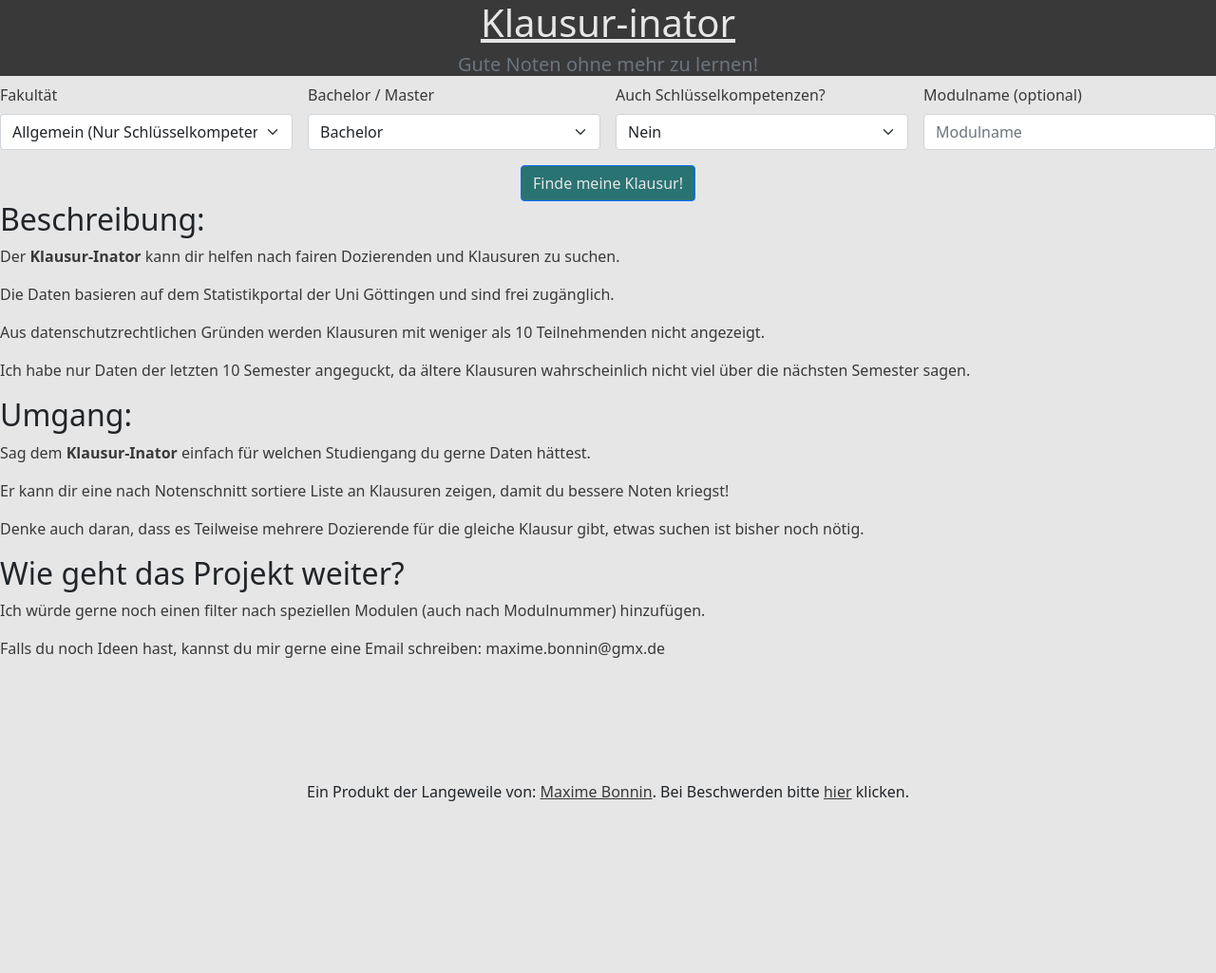
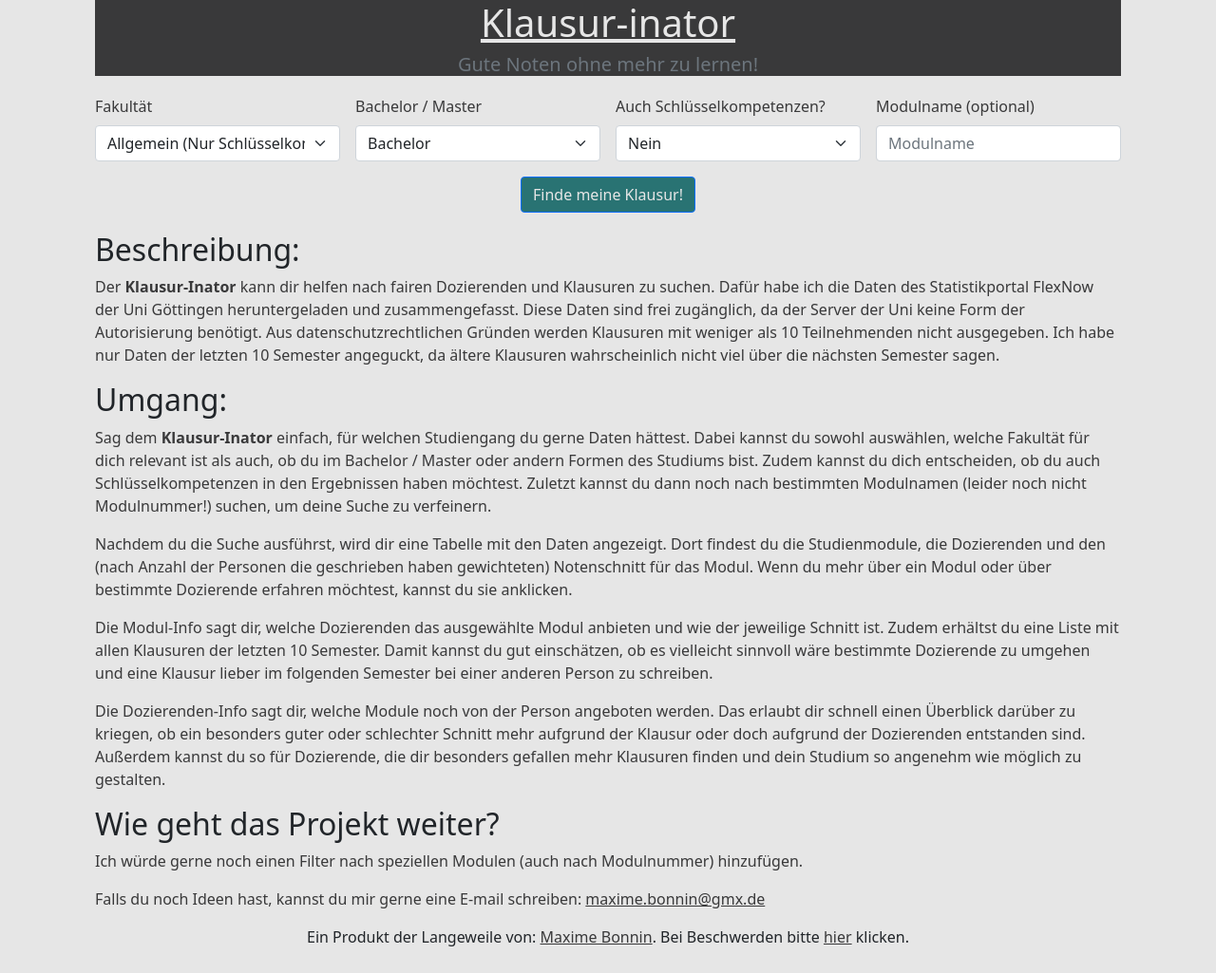
Before and after one commit to MaximeBonnin/klausur-inator, a Flask app: page / in a window 1280 px wide. Shown: the whole page at 95% size. Before the commit the page ends 844 px from the top, so only its background shows below. Run offline with Flask 2, Linux system fonts and the light colour scheme; parts of the project's set-up code (start-up, migrations or seed data) failed here and were passed over.

Commit message:
change description

```diff
--- a/static/style.css
+++ b/static/style.css
@@ -5,6 +5,18 @@
 html, body {
     height: 100%;
     background-color: #E6E6E6;
+}
+body {
+  margin-top: 0px;
+  margin-bottom: 20px;
+  margin-right: 100px;
+  margin-left: 100px;
+}
+h5 {
+    margin-bottom: 20px;
+}
+.content {
+    margin-top: 20px;
 }
 .wrapper {
     min-height: 100%;
@@ -34,6 +46,8 @@ h1 a:hover, h1 a:active, h1 a:link, h1 a:visited {
     color: #E6E6E6;
 }
 
+
+
 p, label, option, select {
     color: #39393a;
 }
--- a/templates/base.html
+++ b/templates/base.html
@@ -7,11 +7,11 @@
     <link rel="stylesheet" href="{{ url_for('static', filename='style.css') }}">
   </head>
 <body>
-  <div class="header">
+    <div class="wrapper">
+        <div class="header">
     <h1 align="center"><a href="{{ url_for('index') }}">Klausur-inator</a></h1>
     <h5 class="text-muted" align="center">Gute Noten ohne mehr zu lernen!</h5>
   </div>
-    <div class="wrapper">
 
           <!--Form to select Department, Study Type, and if Schüsselkompetenzen should be included-->
         <form action="#" class="row g-3" method="post">
@@ -64,7 +64,7 @@
         <button class="btn btn-primary" type="submit" value="submit">Finde meine Klausur!</button>
       </div>
     </form>
-        <div>{% block content %}{% endblock %}</div>
+    <div class="content">{% block content %}{% endblock %}</div>
       <script src="https://cdn.jsdelivr.net/npm/bootstrap@5.0.2/dist/js/bootstrap.bundle.min.js" integrity="sha384-MrcW6ZMFYlzcLA8Nl+NtUVF0sA7MsXsP1UyJoMp4YLEuNSfAP+JcXn/tWtIaxVXM" crossorigin="anonymous"></script>
     <div class="push"></div>
     </div>
--- a/templates/index.html
+++ b/templates/index.html
@@ -10,17 +10,31 @@ Klausur-inator
 {% block content %}
 <div>
     <h2>Beschreibung:</h2>
-    <p>Der <b>Klausur-Inator</b> kann dir helfen nach fairen Dozierenden und Klausuren zu suchen.</p>
-    <p>Die Daten basieren auf dem Statistikportal der Uni Göttingen und sind frei zugänglich.</p>
-    <p>Aus datenschutzrechtlichen Gründen werden Klausuren mit weniger als 10 Teilnehmenden nicht angezeigt.</p>
-    <p>Ich habe nur Daten der letzten 10 Semester angeguckt, da ältere Klausuren wahrscheinlich nicht viel über die nächsten Semester sagen.</p>
+    <p>Der <b>Klausur-Inator</b> kann dir helfen nach fairen Dozierenden und Klausuren zu suchen. Dafür habe ich die
+    Daten des Statistikportal FlexNow der Uni Göttingen heruntergeladen und zusammengefasst. Diese Daten sind frei zugänglich, da der
+    Server der Uni keine Form der Autorisierung benötigt. Aus datenschutzrechtlichen Gründen werden Klausuren mit weniger
+    als 10 Teilnehmenden nicht ausgegeben. Ich habe nur Daten der letzten 10 Semester angeguckt, da ältere Klausuren
+    wahrscheinlich nicht viel über die nächsten Semester sagen.</p>
+
     <h2>Umgang:</h2>
-    <p>Sag dem <b>Klausur-Inator</b> einfach für welchen Studiengang du gerne Daten hättest.</p>
-    <p>Er kann dir eine nach Notenschnitt sortiere Liste an Klausuren zeigen, damit du bessere Noten kriegst!</p>
-    <p>Denke auch daran, dass es Teilweise mehrere Dozierende für die gleiche Klausur gibt, etwas suchen ist bisher noch nötig.</p>
+    <p>Sag dem <b>Klausur-Inator</b> einfach, für welchen Studiengang du gerne Daten hättest. Dabei kannst du sowohl auswählen,
+    welche Fakultät für dich relevant ist als auch, ob du im Bachelor / Master oder andern Formen des Studiums bist.
+    Zudem kannst du dich entscheiden, ob du auch Schlüsselkompetenzen in den Ergebnissen haben möchtest. Zuletzt kannst du dann
+    noch nach bestimmten Modulnamen (leider noch nicht Modulnummer!) suchen, um deine Suche zu verfeinern.</p>
+    <p>Nachdem du die Suche ausführst, wird dir eine Tabelle mit den Daten angezeigt. Dort findest du die Studienmodule, die
+    Dozierenden und den (nach Anzahl der Personen die geschrieben haben gewichteten) Notenschnitt für das Modul. Wenn du mehr über
+    ein Modul oder über bestimmte Dozierende erfahren möchtest, kannst du sie anklicken.</p>
+    <p>Die Modul-Info sagt dir, welche Dozierenden das ausgewählte Modul anbieten und wie der jeweilige Schnitt ist.
+    Zudem erhältst  du eine Liste mit allen Klausuren der letzten 10 Semester. Damit kannst du gut einschätzen, ob es vielleicht
+    sinnvoll wäre bestimmte Dozierende zu umgehen und eine Klausur lieber im folgenden Semester bei einer anderen Person zu schreiben.</p>
+    <p>Die Dozierenden-Info sagt dir, welche Module noch von der Person angeboten werden. Das erlaubt dir schnell einen Überblick darüber zu kriegen,
+    ob ein besonders guter oder schlechter Schnitt mehr aufgrund der Klausur oder doch aufgrund der Dozierenden entstanden sind. Außerdem kannst
+    du so für Dozierende, die dir besonders gefallen mehr Klausuren finden und dein Studium so angenehm wie möglich zu gestalten.</p>
+
+
     <h2>Wie geht das Projekt weiter?</h2>
-    <p>Ich würde gerne noch einen filter nach speziellen Modulen (auch nach Modulnummer) hinzufügen.</p>
-    <p>Falls du noch Ideen hast, kannst du mir gerne eine Email schreiben: maxime.bonnin@gmx.de</p>
+    <p>Ich würde gerne noch einen Filter nach speziellen Modulen (auch nach Modulnummer) hinzufügen.</p>
+    <p>Falls du noch Ideen hast, kannst du mir gerne eine E-mail schreiben: <a href="mailto:maxime.bonnin@gmx.de">maxime.bonnin@gmx.de</a></p>
 </div>
 
 {% endblock %}
```
Also changed, not shown: README.md.
